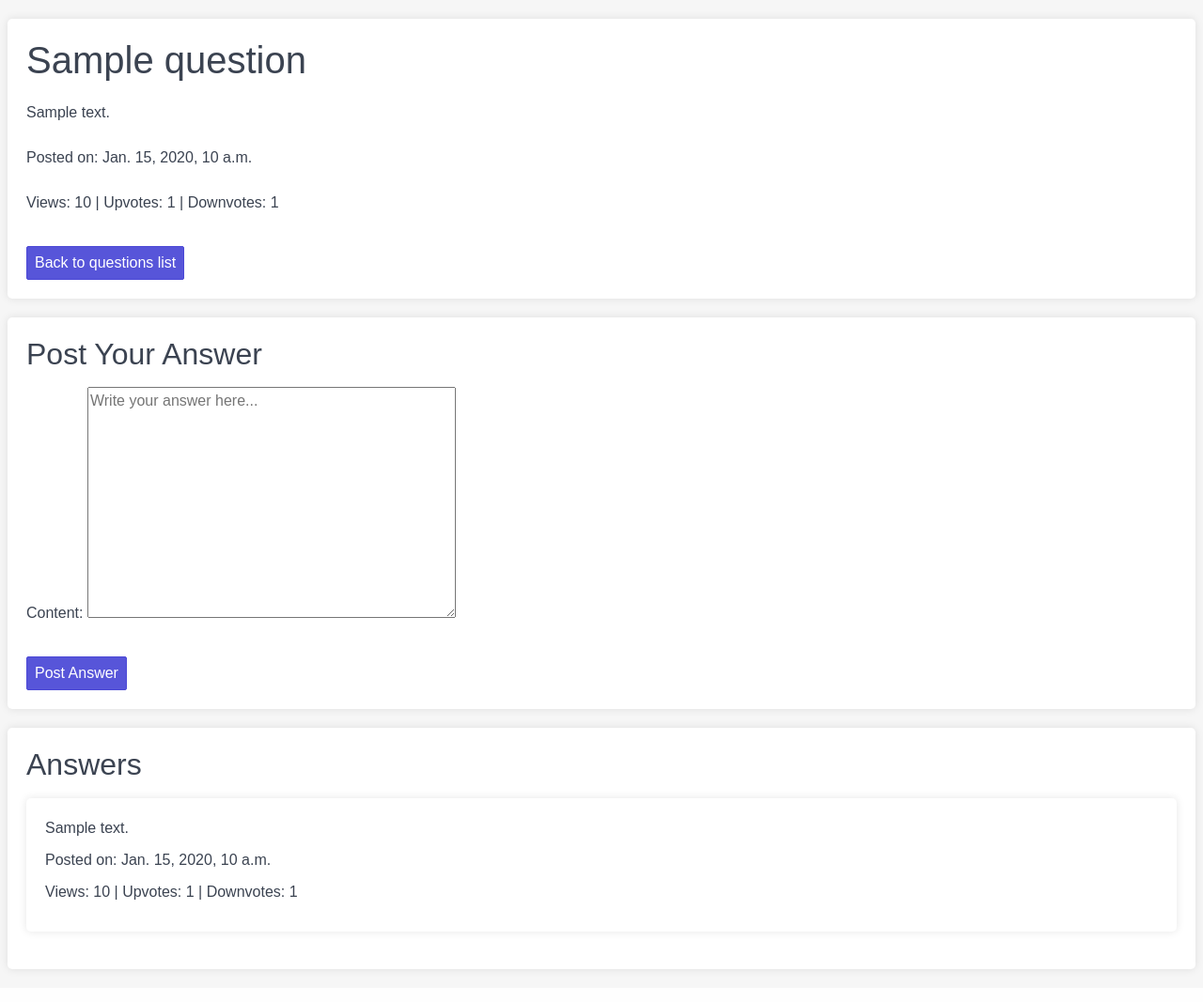
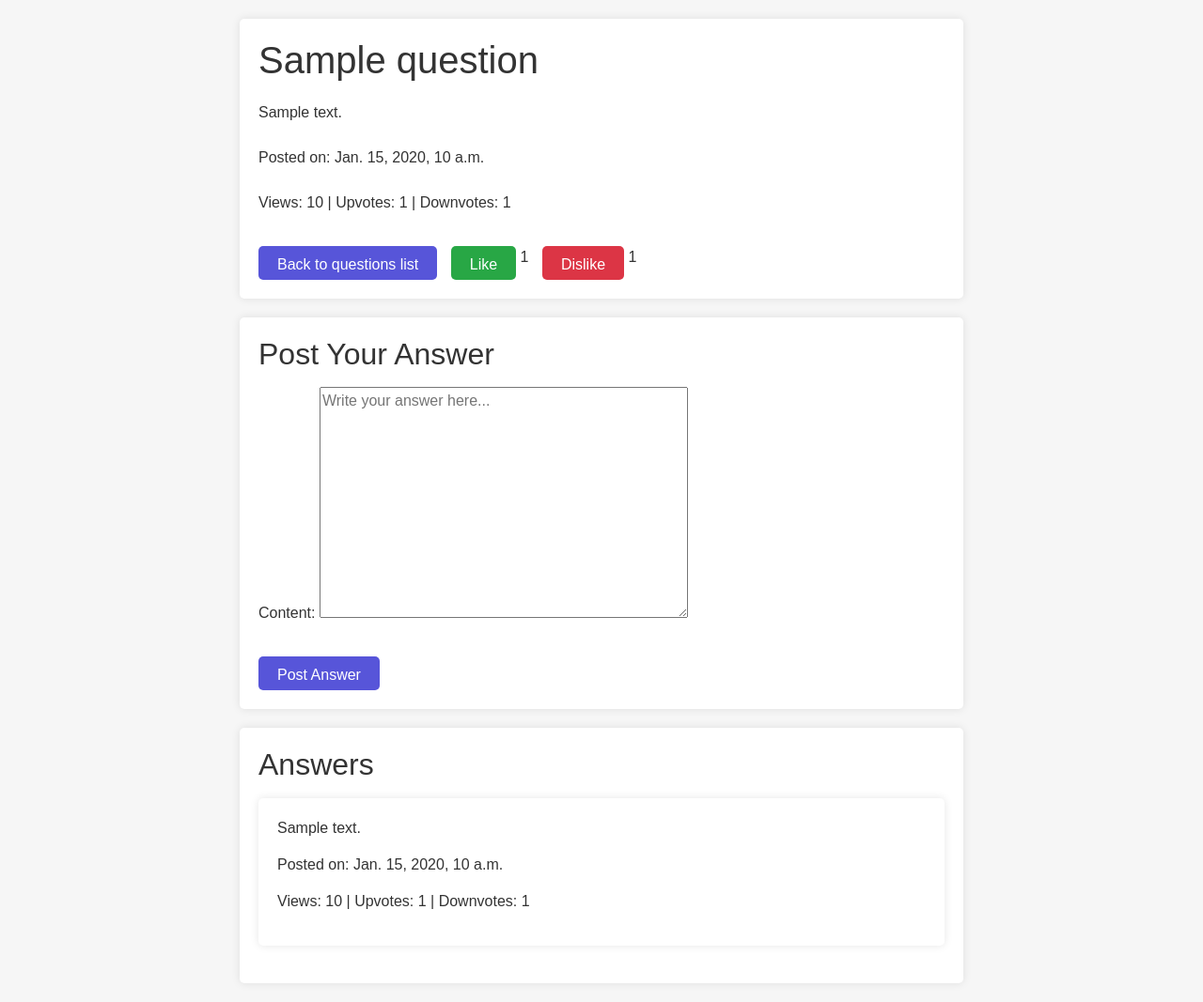
Before and after one commit to FFilipLee/WebTechnologies_project, a Django app: template project/awtapp/templates/questions/question_detail.html in a window 1280 px wide. Shown: the whole page at 94% size. Before the commit the page ends 1036 px from the top, so only its background shows below. Run offline with Django 5.2, Linux system fonts and the light colour scheme; the template is opened without the code that fills it: values that come from a table or form of the project are taken from there, others are empty; tables that the repository leaves empty hold one stand-in row (values such as "Sample post").

Commit message:
Update question_detail.html

```diff
--- a/project/awtapp/templates/questions/question_detail.html
+++ b/project/awtapp/templates/questions/question_detail.html
@@ -1,5 +1,3 @@
-{% load custom_filters %}
-
 <!DOCTYPE html>
 <html lang="en">
 <head>
@@ -13,13 +11,16 @@
         body {
             font-family: Arial, sans-serif;
             background-color: #f6f6f6;
+            color: #333;
         }
 
         .container {
             margin: 20px auto;
+            max-width: 800px; /* Adjust based on your design */
+            padding: 0 15px;
         }
 
-        .question {
+        .question, .answer-card {
             background-color: #fff;
             border-radius: 5px;
             padding: 20px;
@@ -27,20 +28,76 @@
             box-shadow: 0 0 10px rgba(0, 0, 0, 0.1);
         }
 
-        .answer-card {
-            background-color: #fff;
-            border-radius: 5px;
-            padding: 20px;
-            margin-bottom: 20px;
-            box-shadow: 0 0 10px rgba(0, 0, 0, 0.1);
+        .question h1, .answer-card h2 {
+            margin-top: 0;
         }
 
         .answer-card p {
-            margin-bottom: 10px;
+            margin-bottom: 15px;
         }
 
         .btn {
             margin-top: 10px;
+            padding: 8px 20px;
+            border: none;
+            border-radius: 5px;
+            background-color: #007bff;
+            color: #fff;
+            cursor: pointer;
+            transition: background-color 0.3s;
+        }
+
+        .btn:hover {
+            background-color: #0056b3;
+        }
+
+        .btn-primary {
+            background-color: #28a745;
+        }
+
+        .btn-primary:hover {
+            background-color: #218838;
+        }
+
+        .btn-danger {
+            background-color: #dc3545;
+        }
+
+        .btn-danger:hover {
+            background-color: #c82333;
+        }
+
+        .btn:disabled {
+            opacity: 0.6;
+            cursor: not-allowed;
+        }
+
+        .answer-card:hover {
+            box-shadow: 0 0 15px rgba(0, 0, 0, 0.2);
+        }
+
+        .question {
+            /* Existing styles */
+            position: relative;
+        }
+
+        .question .btn-like,
+        .question .btn-dislike {
+            margin-left: 10px; /* Adjust spacing between buttons */
+        }
+
+        /* Optionally, add specific styles for like and dislike buttons */
+        .btn-like {
+            background-color: #28a745;
+        }
+
+        .btn-dislike {
+            background-color: #dc3545;
+        }
+
+        .btn-like:hover,
+        .btn-dislike:hover {
+            filter: brightness(1.2); /* Increase brightness on hover */
         }
     </style>
 </head>
@@ -51,8 +108,15 @@
             <p>{{ question.content }}</p>
             <p>Posted on: {{ question.postDate }}</p>
             <p>Views: <span id="questionViews">{{ question.views }}</span> | Upvotes: {{ question.upvotes }} | Downvotes: {{ question.downvotes }}</p>
-            <a href="{% url 'home' %}" class="btn btn-primary">Back to questions list</a>
+            <div>
+                <a href="{% url 'home' %}" class="btn btn-primary">Back to questions list</a>
+                <button class="btn btn-like" data-answer-id="{{ answer.id }}">Like</button>
+                <span id="likeCount{{ answer.id }}">{{ answer.upvotes }}</span>
+                <button class="btn btn-dislike" data-answer-id="{{ answer.id }}">Dislike</button>
+                <span id="dislikeCount{{ answer.id }}">{{ answer.downvotes }}</span>
+            </div>
         </div>
+
 
         <div class="question">
             <h2>Post Your Answer</h2>
@@ -88,6 +152,19 @@
                 questionViews.textContent = viewsCount + 1;
             }
         });
+
+        document.addEventListener('click', function (event) {
+            if (event.target.classList.contains('btn-like')) {
+                var answerId = event.target.dataset.answerId;
+                var likeCount = document.getElementById('likeCount' + answerId);
+                likeCount.textContent = parseInt(likeCount.textContent) + 1;
+            }
+            if (event.target.classList.contains('btn-dislike')) {
+                var answerId = event.target.dataset.answerId;
+                var dislikeCount = document.getElementById('dislikeCount' + answerId);
+                dislikeCount.textContent = parseInt(dislikeCount.textContent) + 1;
+            }
+        });
     </script>
 </body>
 </html>
```
